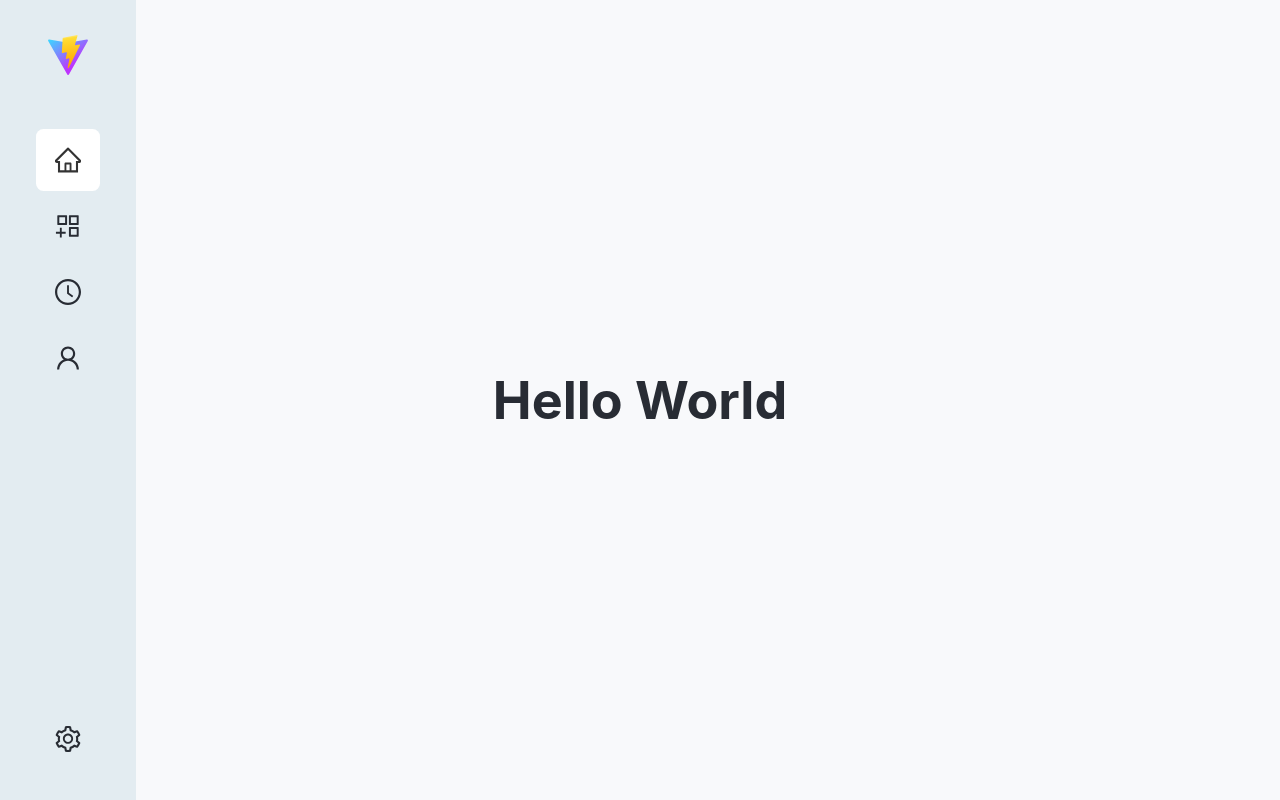
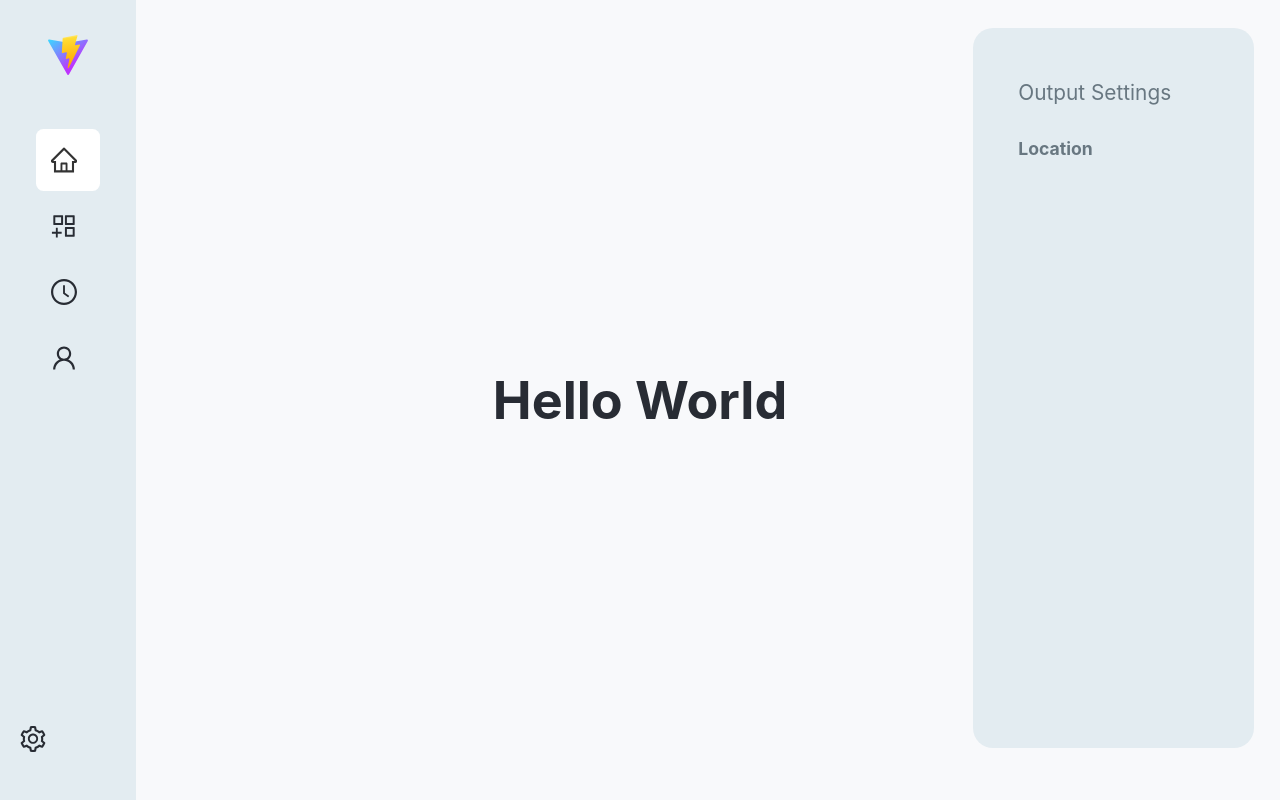
Before and after one commit to RitinDev/emotech-frontend-task, a React (Create React App) app: page / in a window 1280 px wide. Built offline with nearby package versions, Linux system fonts and the light colour scheme.

Commit message:
Add Right Sidebar

```diff
--- a/src/App.css
+++ b/src/App.css
@@ -5,7 +5,7 @@
   --font-family: 'Inter', -apple-system, BlinkMacSystemFont, 'Segoe UI', 'Roboto', 'Oxygen', 'Ubuntu', 'Cantarell', 'Fira Sans', 'Droid Sans', 'Helvetica Neue', sans-serif;
 }
 
-.container {
+.app-container {
   display: flex;
   align-items: center;
   justify-content: center;
--- a/src/App.js
+++ b/src/App.js
@@ -1,14 +1,16 @@
 // Static imports
 import './App.css'
+import RightSidebar from './components/RightSidebar';
 
 // Import components
 import Sidebar from './components/Sidebar'
 
 function App() {
   return (
-    <div className="container">
+    <div className="app-container">
       <h1>Hello World</h1>
       <Sidebar />
+      <RightSidebar />
     </div>
   );
 }
--- /dev/null
+++ b/src/components/RightSidebar.css
@@ -0,0 +1,36 @@
+.right-sidebar {
+    box-sizing: border-box;
+    width: 22%;
+    height: 90%;
+    /* Need a very light gray background */
+    background: #e3ecf1;
+    color: #687781;
+    padding: 2em 1.75em;
+
+    display: flex;
+    flex-direction: column;
+    align-items: flex-start;
+    gap: 1.25em;
+
+    /* Stick to right side of the screen */
+    position: fixed;
+    top: 3.5%;
+    right: 2%;
+
+    border-radius: 20px;
+}
+
+.right-sidebar p {
+    padding: 0;
+    margin: 0;
+}
+
+.output-settings-header {
+    font-size: 1.3rem;
+    margin: 0.25rem;
+}
+
+.file-location-header {
+    font-size: 1.1rem;
+    font-weight: bold;
+}
--- /dev/null
+++ b/src/components/RightSidebar.js
@@ -0,0 +1,14 @@
+import './RightSidebar.css'
+
+const RightSidebar = () => {
+    return (
+        <div className="right-sidebar">
+            <p className='output-settings-header'>Output Settings</p>
+            <div className="file-location">
+                <p className='file-location-header'>Location</p>
+            </div>
+        </div>
+    )
+}
+
+export default RightSidebar
--- a/src/components/Sidebar.css
+++ b/src/components/Sidebar.css
@@ -5,6 +5,7 @@
     background: #e3ecf1;
     color: #282c34;
     padding: 20px;
+    text-align: left;
 
     display: flex;
     flex-direction: column;
```
